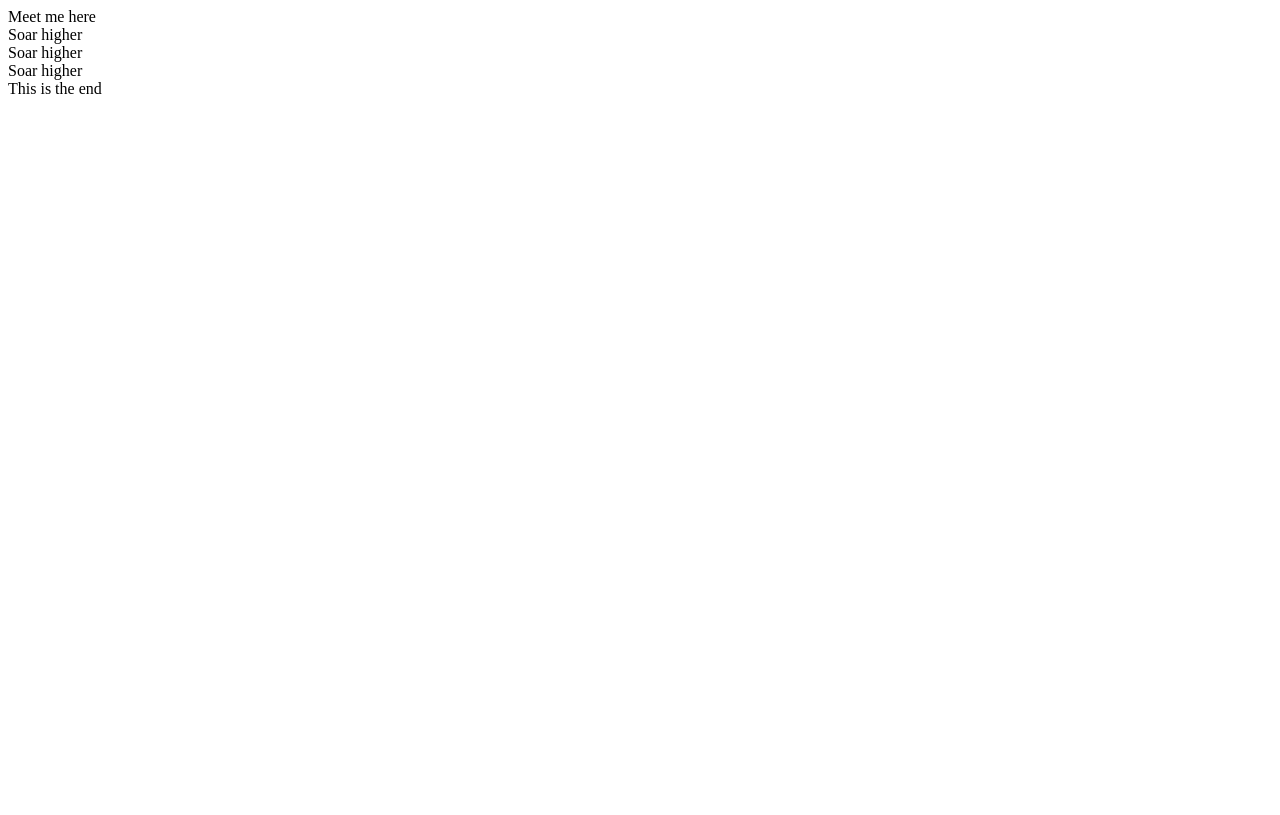
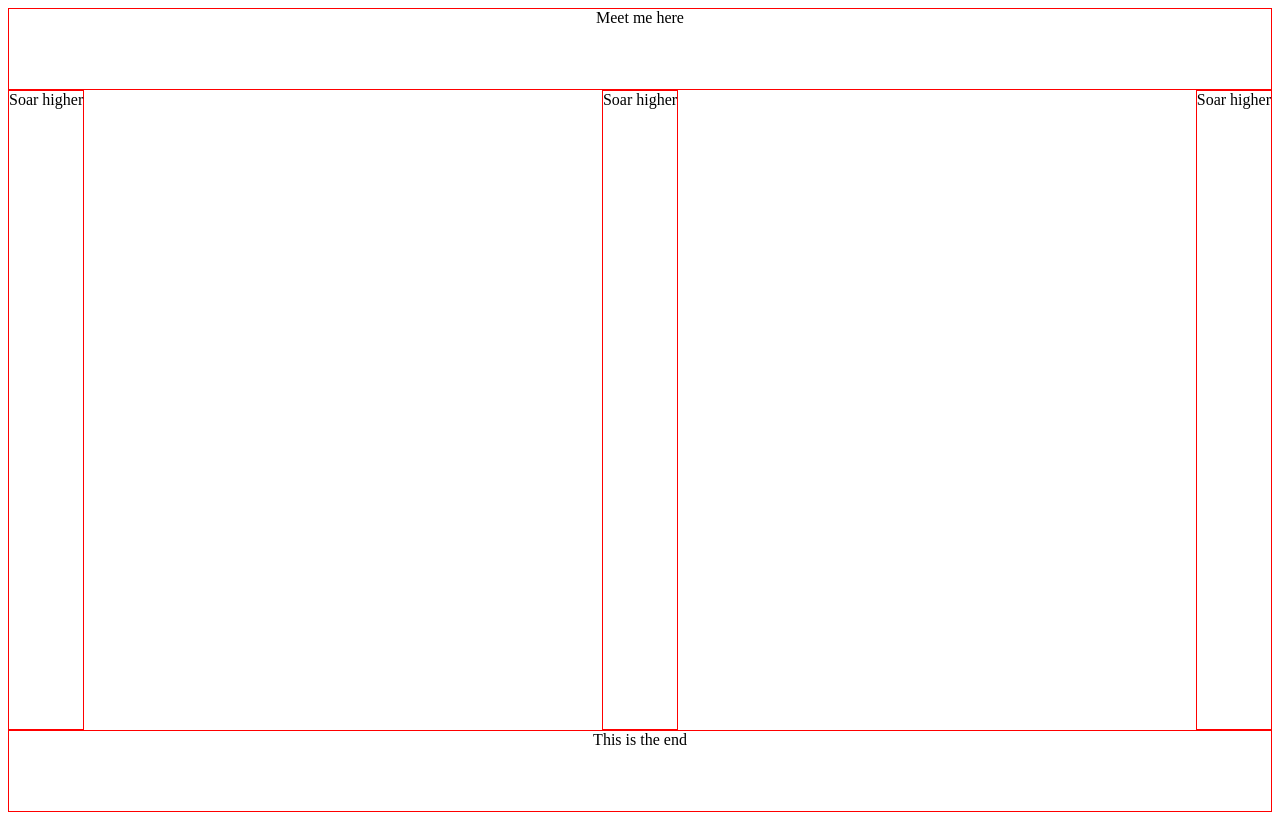
Before and after one commit to Bistaphonia/sake-of-practice, a plain HTML site: page index.html in a window 1280 px wide. Drawn offline with Linux system fonts and the light colour scheme.

Commit message:
version2

```diff
--- a/css/index.css
+++ b/css/index.css
@@ -1,20 +1,27 @@
-.header{
-    color: white;
+header{
+    color: black;
     height: 10vh;
     text-align: center;
+    border: 1px solid red;
 
 }
-.main{
+main{
     display: flex;
+    justify-content: space-between;
     height: 80vh;
+    /* border: 1px solid red; */
 
 }
-.main div{
+main div{
 height: auto;
+border: 1px solid red;
+
 
 }
-.footer{
-    color: white;
+footer{
+    color: black;
     height: 10vh;
     text-align: center;
+    border: 1px solid red;
+
 }
```
